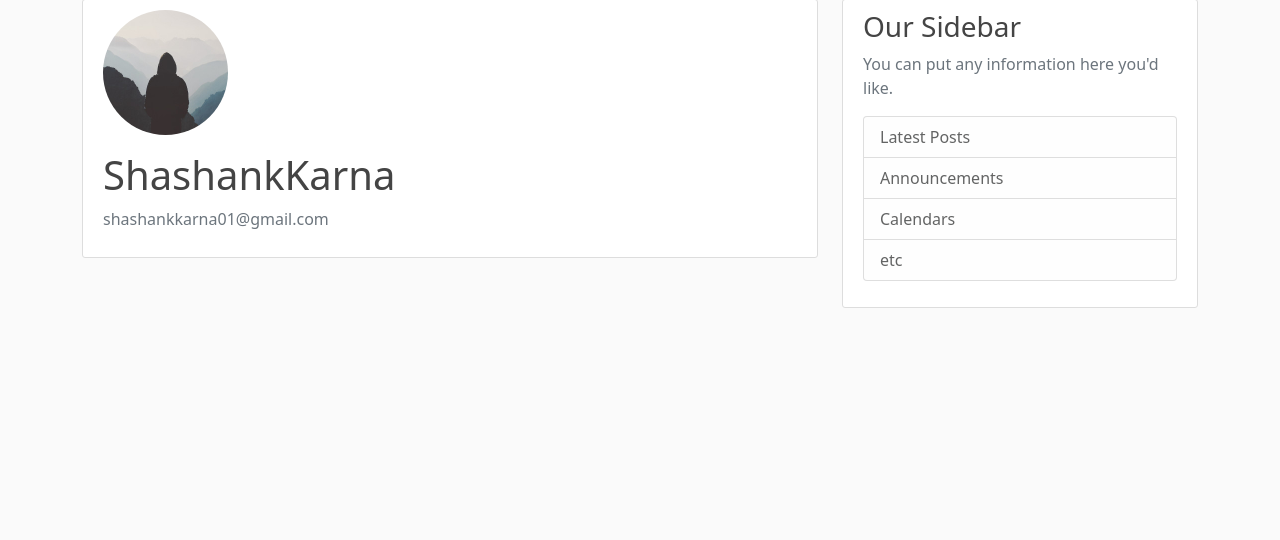
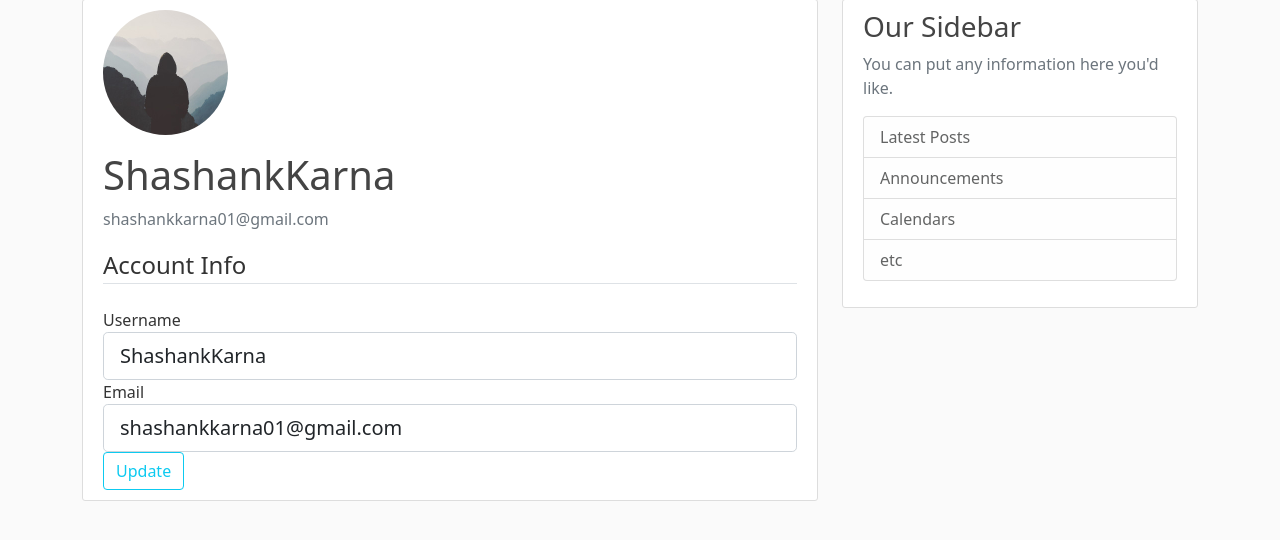
Before and after one commit to Shashank-Karna/FlaskBlog, a Flask app: page /account in a window 1280 px wide. Shown: the part 81-621 px from the top of the page. Run offline with Flask 2, Linux system fonts and the light colour scheme; a user stored in the database is signed in.

Commit message:
Added Update Account feature

```diff
--- a/flaskblog/forms.py
+++ b/flaskblog/forms.py
@@ -6,6 +6,7 @@ from nbformat import ValidationError
 from wtforms import StringField, PasswordField, SubmitField, BooleanField
 from wtforms.validators import DataRequired, Length, Email, EqualTo, ValidationError
 from flaskblog.models import User
+from flask_login import current_user
 
 
 class RegistrationForm(FlaskForm):
@@ -21,12 +22,12 @@ class RegistrationForm(FlaskForm):
 
     def validate_username(self, username):
         user = User.query.filter_by(username=username.data).first()
-        if True:
+        if user:
             raise ValidationError("That username is taken. Please chooser another one.")
 
     def validate_email(self, email):
-        email = User.query.filter_by(email=email.data).first()
-        if True:
+        user = User.query.filter_by(email=email.data).first()
+        if user:
             raise ValidationError("That email is taken. Please chooser another one.")
 
 
@@ -35,3 +36,27 @@ class LoginForm(FlaskForm):
     password = PasswordField("Password", validators=[DataRequired()])
     remember = BooleanField("Remember Me")
     submit = SubmitField("Login")
+
+
+class UpdateAccountForm(FlaskForm):
+    username = StringField(
+        "Username", validators=[DataRequired(), Length(min=3, max=20)]
+    )
+    email = StringField("Email", validators=[DataRequired(), Email()])
+    submit = SubmitField("Update")
+
+    def validate_username(self, username):
+        if username.data != current_user.username:
+            user = User.query.filter_by(username=username.data).first()
+            if user:
+                raise ValidationError(
+                    "That username is taken. Please chooser another one."
+                )
+
+    def validate_email(self, email):
+        if email.data != current_user.email:
+            user = User.query.filter_by(email=email.data).first()
+            if user:
+                raise ValidationError(
+                    "That email is taken. Please chooser another one."
+                )
--- a/flaskblog/routes.py
+++ b/flaskblog/routes.py
@@ -1,7 +1,7 @@
 import email
 from click import password_option
 from flask import render_template, url_for, flash, redirect, request
-from flaskblog.forms import RegistrationForm, LoginForm
+from flaskblog.forms import RegistrationForm, LoginForm, UpdateAccountForm
 from flaskblog import app, db, bcrypt
 from flaskblog.models import User, Post
 from flask_login import login_user, current_user, logout_user, login_required
@@ -73,8 +73,20 @@ def logout():
     return redirect(url_for("home"))
 
 
-@app.route("/account")
+@app.route("/account", methods=["GET", "POST"])
 @login_required
 def account():
+    form = UpdateAccountForm()
+    if form.validate_on_submit():
+        current_user.username = form.username.data
+        current_user.email = form.email.data
+        db.session.commit()
+        flash("Your account has been successfully updated!", "success")
+        return redirect(url_for("account"))
+    elif request.method == "GET":
+        form.username.data = current_user.username
+        form.email.data = current_user.email
     image_file = url_for("static", filename="profile_pics/" + current_user.image_file)
-    return render_template("account.html", title="Account", image_file=image_file)
+    return render_template(
+        "account.html", title="Account", image_file=image_file, form=form
+    )
--- a/flaskblog/templates/account.html
+++ b/flaskblog/templates/account.html
@@ -10,6 +10,48 @@
             <p class="text-secondary">{{ current_user.email }}</p>
         </div>
     </div>
+
+    <form method="POST" action="" novalidate>
+        {{ form.hidden_tag() }}
+        <fieldset class="form-group">
+            <legend class="border-bottom mb-4">Account Info</legend>
+            <div class="form-group">
+                {{ form.username.label(class="form-control-label") }}
+
+                {% if form.username.errors %}
+                    {{ form.username(class="form-control form-control-lg is-invalid") }}
+                    <div class="invalid-feedback">
+                        {% for error in form.username.errors %}
+                            <span>{{ error }}</span>
+                        {% endfor %}
+                    </div>
+                {% else %}
+                    {{ form.username(class="form-control form-control-lg") }}
+                {% endif %}
+
+            </div>
+            <div class="form-group">
+                {{ form.email.label(class="form-control-label") }}
+                {% if form.email.errors %}
+                    {{ form.email(class="form-control form-control-lg is-invalid") }}
+                    <div class="invalid-feedback">
+                        {% for error in form.email.errors %}
+                            <span>{{ error }}</span>
+                        {% endfor %}
+                    </div>
+                {% else %}
+                    {{ form.email(class="form-control form-control-lg") }}
+                {% endif %}
+
+            </div>
+
+        </fieldset>
+        <div class="form-group">
+            {{ form.submit(class="btn btn-outline-info") }}
+        </div>
+    </form>
+
 </div>
 
+
 {% endblock content %}
```
Also changed, not shown: flaskblog/site.db.
